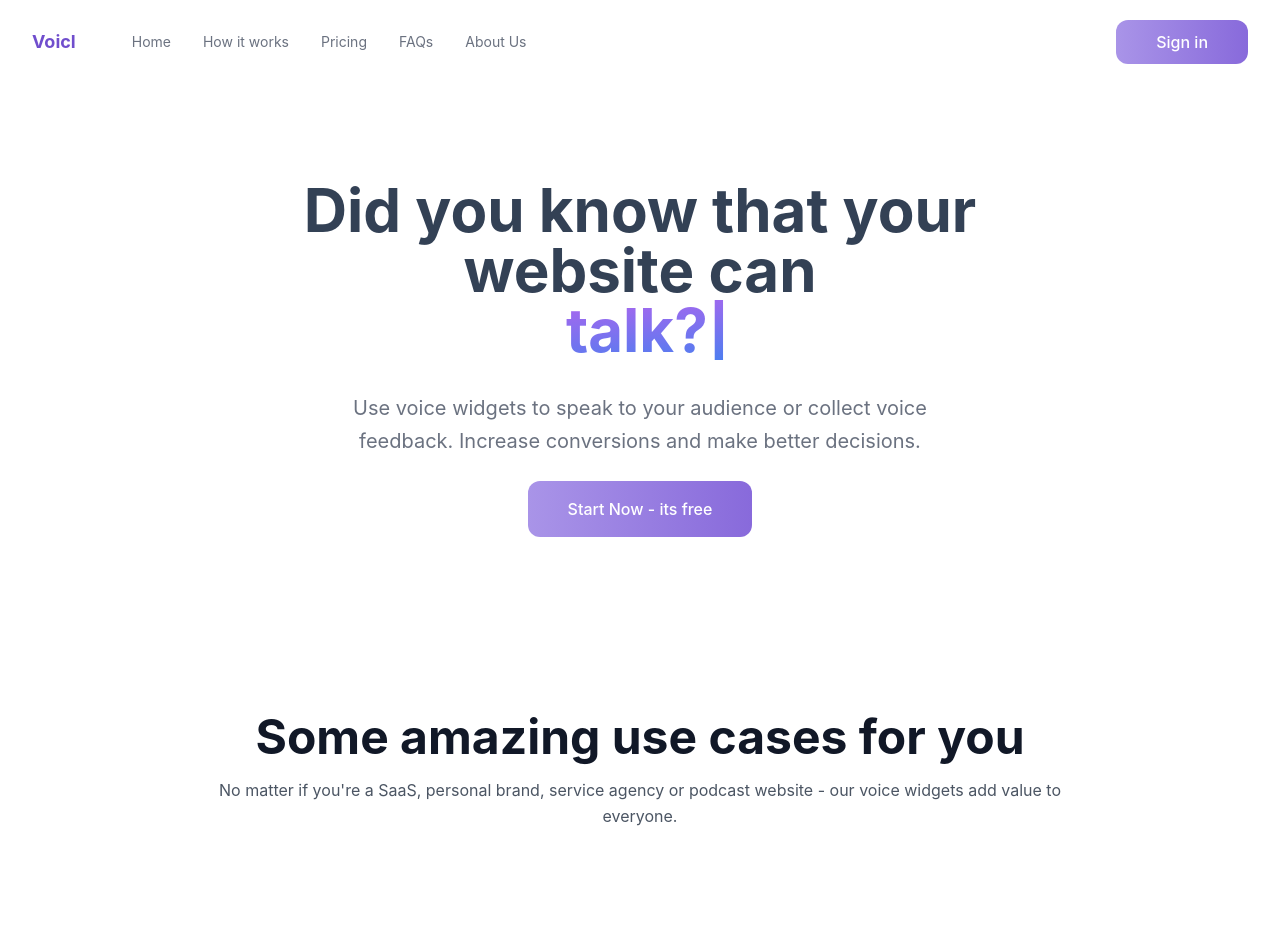
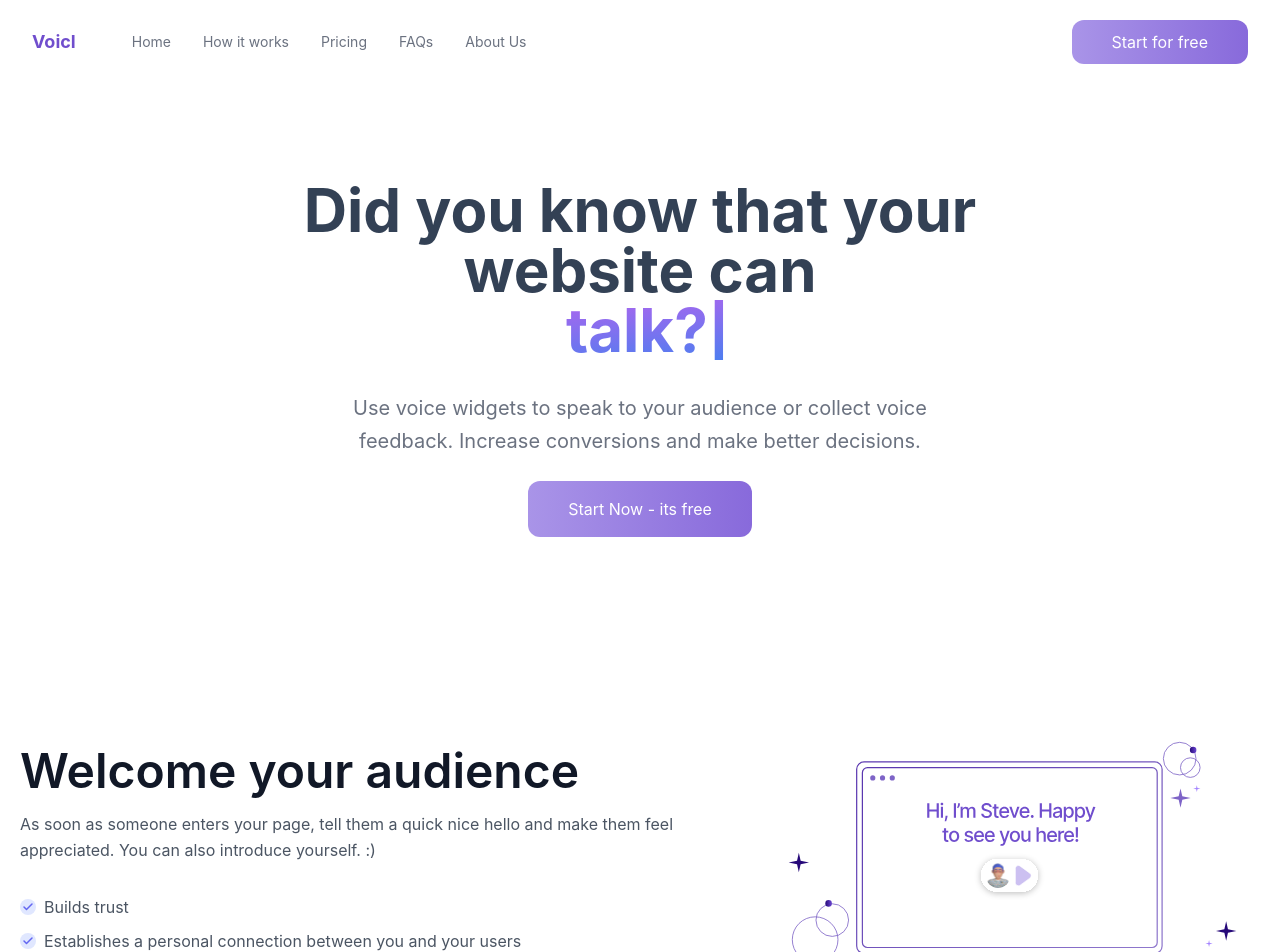
Before and after one commit to zarghamkhandev/bionic-reads, a Next.js app: page / in a window 1280 px wide. Shown: the top 952 px of the page. Built offline with nearby package versions, Linux system fonts and the light colour scheme.

Commit message:
adjusted font

```diff
--- a/components/Header.tsx
+++ b/components/Header.tsx
@@ -78,10 +78,10 @@ const Header: React.FunctionComponent<HeaderProps> = ({ children }) => {
           <div className="inline-flex items-center gap-2 list-none lg:ml-auto">
             <a
               href="https://app.voicl.com/login"
-              className=" items-center block px-10 py-2.5 text-base font-medium text-center bg-gradient-to-r from-[#a994e8] to-[#886adb] text-white font-bold transition duration-500 ease-in-out transform rounded-xl focus:outline-none focus:ring-2 focus:ring-offset-2 focus:ring-gray-500
+              className=" items-center block px-10 py-2.5 text-base font-normal text-center bg-gradient-to-r from-[#a994e8] to-[#886adb] text-white font-bold transition duration-500 ease-in-out transform rounded-xl focus:outline-none focus:ring-2 focus:ring-offset-2 focus:ring-gray-500
           "
             >
-              Sign in
+              Start for free
             </a>
           </div>
         </nav>
--- a/components/Hero.tsx
+++ b/components/Hero.tsx
@@ -37,7 +37,7 @@ const Hero: React.FunctionComponent<HeroProps> = ({}) => {
               </p>
               <div className="flex justify-center w-full max-w-2xl gap-2 mx-auto mt-6">
                 <div className="mt-3 rounded-lg sm:mt-0">
-                  <button className="items-center block px-5 py-4 text-base font-medium text-center text-white transition duration-500 ease-in-out transform bg-gradient-to-r from-[#a994e8] to-[#886adb] hover:bg-[#F6F3FB] text-white  lg:px-10 rounded-xl focus:outline-none focus:ring-2 focus:ring-offset-2 focus:ring-blue-500">
+                  <button className="items-center block px-5 py-4 text-base font-normal text-center text-white transition duration-500 ease-in-out transform bg-gradient-to-r from-[#a994e8] to-[#886adb] hover:bg-[#F6F3FB] text-white  lg:px-10 rounded-xl focus:outline-none focus:ring-2 focus:ring-offset-2 focus:ring-blue-500">
                     Start Now - its free
                   </button>
                 </div>
--- a/components/Usecases.tsx
+++ b/components/Usecases.tsx
@@ -2,7 +2,7 @@ import * as React from "react";
 const Usecases: React.FunctionComponent = () => {
   return (
     <section className="text-gray-600">
-      <div className="flex flex-col w-full mt-20 text-center">
+      {/* <div className="flex flex-col w-full mt-20 text-center">
         <h1 className="mb-4 text-2xl font-bold text-gray-900 sm:text-5xl title-font">
           Some amazing use cases for you
         </h1>
@@ -10,8 +10,8 @@ const Usecases: React.FunctionComponent = () => {
           No matter if you're a SaaS, personal brand, service agency or podcast
           website - our voice widgets add value to everyone.
         </p>
-      </div>
-      <div className="container flex flex-col items-center px-5 pt-24 mx-auto md:flex-row md:items-center">
+      </div> */}
+      <div className="container flex flex-col items-center px-5 mx-auto md:flex-row md:items-center">
         <div className="flex flex-col items-center mb-16 text-center lg:flex-grow md:w-1/2 md:pr-6 md:items-start md:text-left md:mb-0">
           <h1 className="mb-4 text-xl font-semibold text-gray-900 title-font sm:text-5xl ">
             Welcome your audience
```
